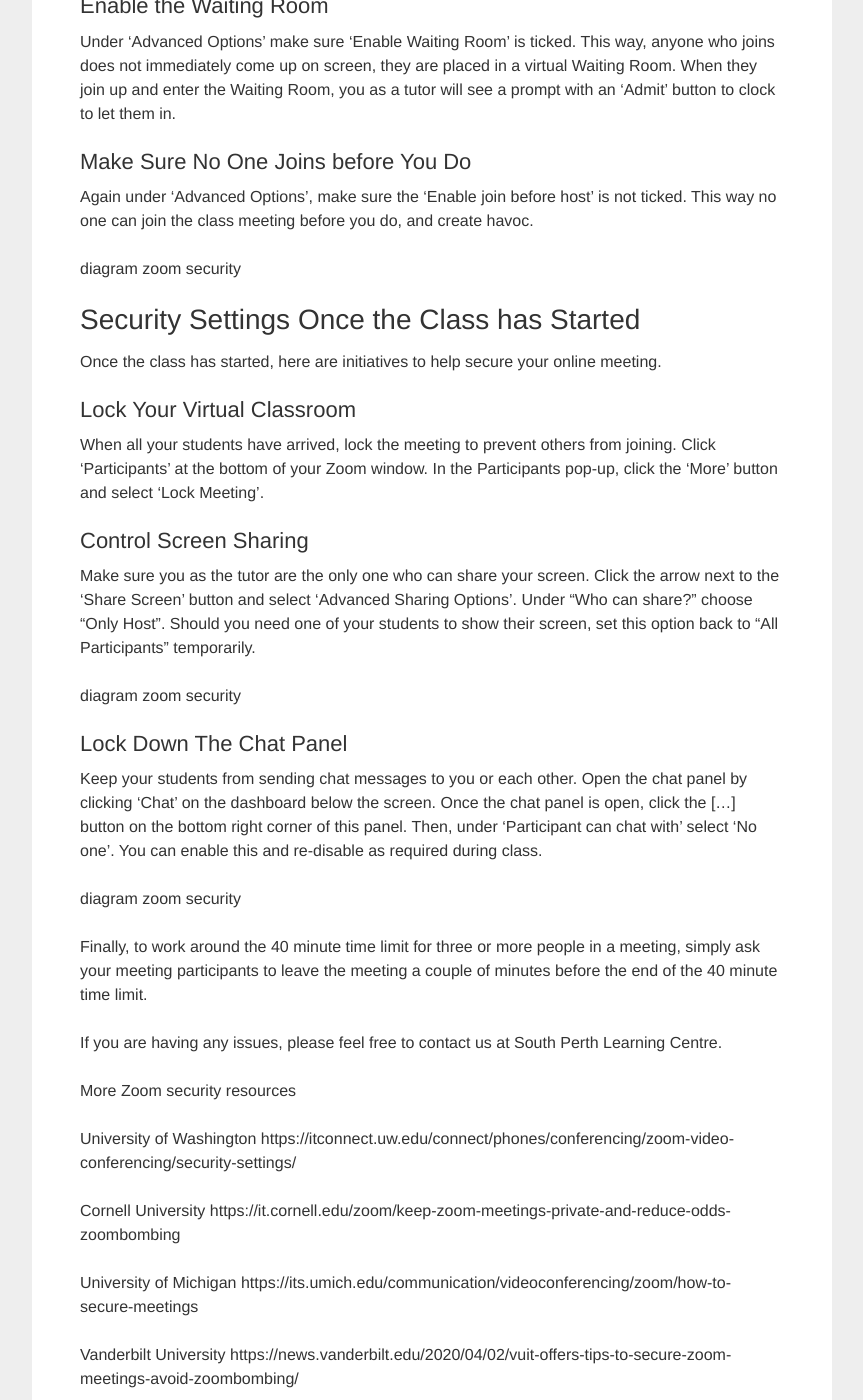
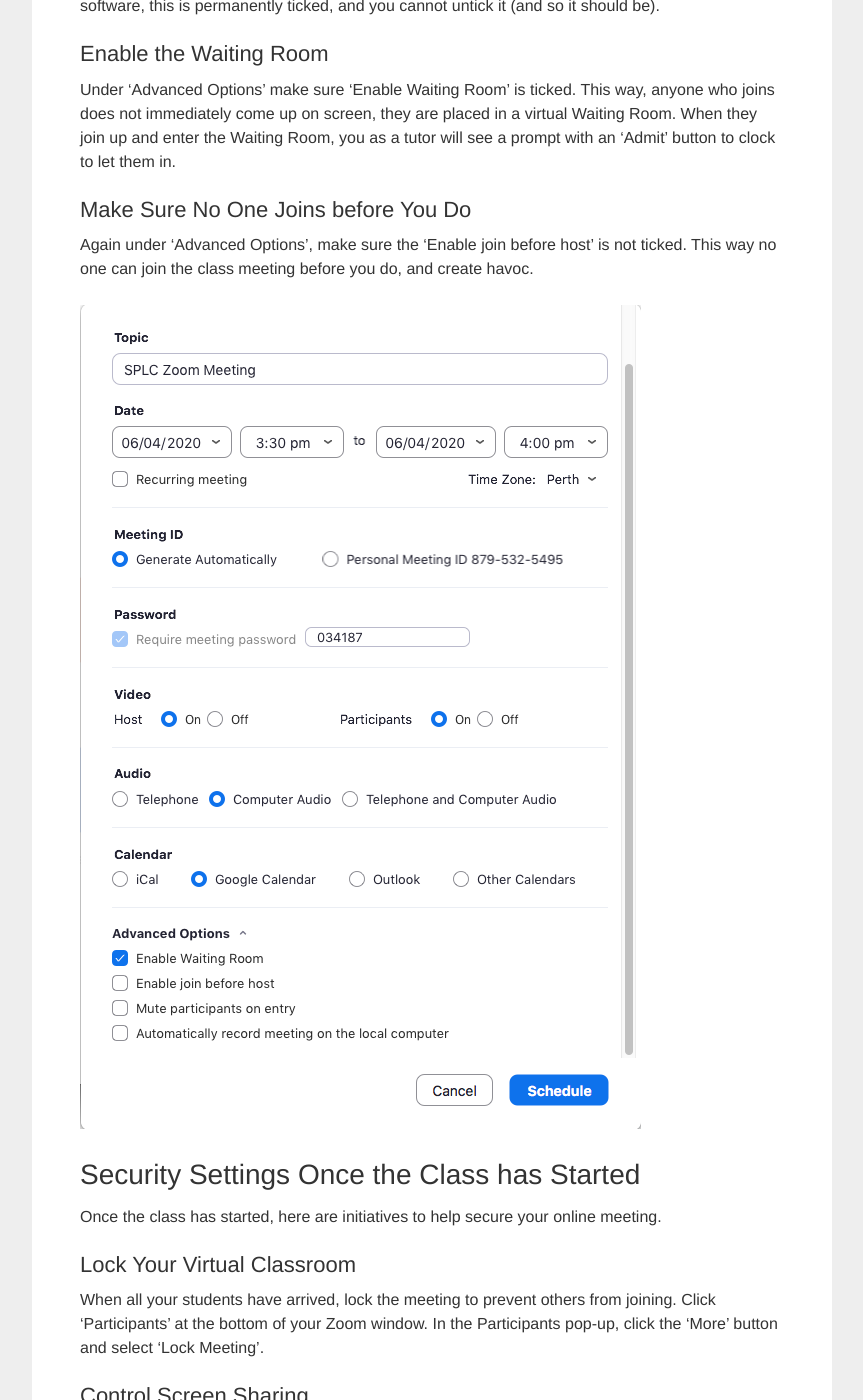
Before and after one commit to auxellbs/splconline.github.io, a Jekyll site: the page built from _posts/2020-04-07-tutor-zoom-security-settings.md, in a window 1280 px wide and 1400 px high, scrolled down 858 px. Shown: the whole window, without its empty margins (208-1071 px from the left). Built offline with Jekyll 4.4.1, drawn with Linux system fonts in a browser that asks for light colours; some of the changed text lies outside the part shown.

Commit message:
Update 2020-04-07-tutor-zoom-security-settings.md

```diff
--- a/_posts/2020-04-07-tutor-zoom-security-settings.md
+++ b/_posts/2020-04-07-tutor-zoom-security-settings.md
@@ -20,7 +22,7 @@
 ### Make Sure No One Joins before You Do
 Again under ‘Advanced Options’, make sure the ‘Enable join before host’ is not ticked. This way no one can join the class meeting before you do, and create havoc.
 
-diagram zoom security
+![Zoom scheduling panel](/img/zoom-scheduling-panel-security-settings.png)
 
 ## Security Settings Once the Class has Started
 Once the class has started, here are initiatives to help secure your online meeting.
@@ -31,18 +33,18 @@
 ### Control Screen Sharing
 Make sure you as the tutor are the only one who can share your screen. Click the arrow next to the ‘Share Screen’ button and select ‘Advanced Sharing Options’. Under “Who can share?” choose “Only Host”. Should you need one of your students to show their screen, set this option back to “All Participants” temporarily.
 
-diagram zoom security
+![Zoom sharing panel](/img/zoom-sharing-panel-security-settings.png)
 
 ### Lock Down The Chat Panel
 Keep your students from sending chat messages to you or each other. Open the chat panel by clicking ‘Chat’ on the dashboard below the screen. Once the chat panel is open, click the [...] button on the bottom right corner of this panel. Then, under ‘Participant can chat with’ select ‘No one’. You can enable this and re-disable as required during class.
 
-diagram zoom security
+![Zoom chat panel](/img/zoom-chat-panel-security-settings.png)
 
 Finally, to work around the 40 minute time limit for three or more people in a meeting, simply ask your meeting participants to leave the meeting a couple of minutes before the end of the 40 minute time limit.
 
 If you are having any issues, please feel free to contact us at South Perth Learning Centre.
 
-More Zoom security resources
+## References
 
 University of Washington
 https://itconnect.uw.edu/connect/phones/conferencing/zoom-video-conferencing/security-settings/
```
Also changed, not shown: other parts of _posts/2020-04-07-tutor-zoom-security-settings.md (+2 -0 lines).
